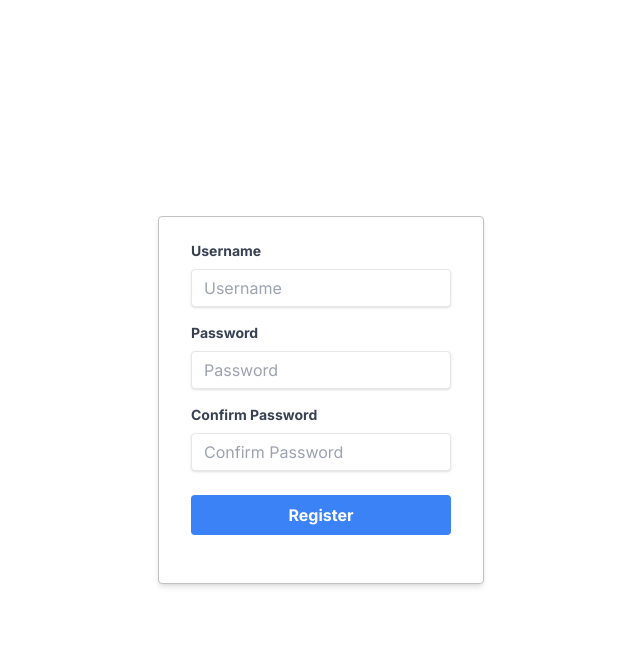
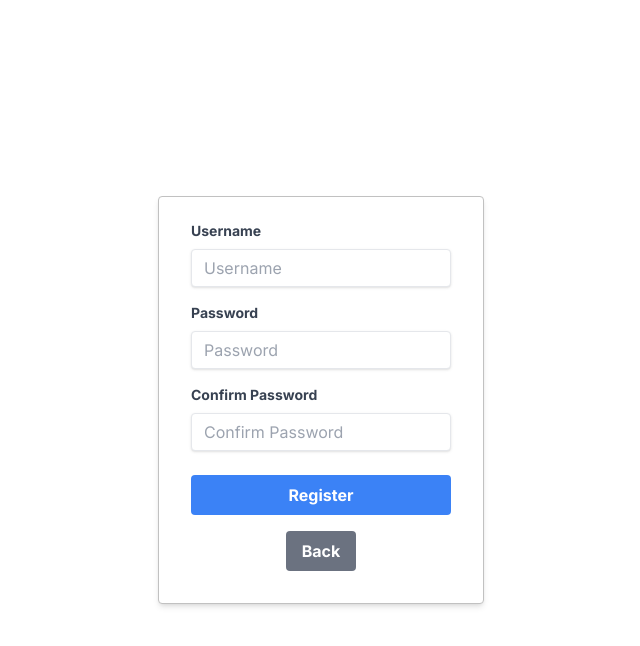
Before and after one commit to nandotjs/React-Task-App, a Next.js app: page / in a window 1280 px wide. Both pictures are taken after a click on the button "Register". Shown: the top 646 px of the page, without its empty margins (319-959 px from the left). Built offline with nearby package versions, Linux system fonts and the light colour scheme.

Commit message:
feat: add component separation and back button

```diff
--- a/src/app/components/login.tsx
+++ b/src/app/components/login.tsx
@@ -1,11 +1,11 @@
 "use client"
 
-import React, { useEffect, useState } from 'react';
+import React, { useState } from 'react';
 import RegisterCard from './register'; // Importe o componente RegisterCard
 import { useRouter } from 'next/navigation';
 
 interface LoginCardProps {
-    onRegisterClick: () => void; // Declare a propriedade onRegisterClick
+  onRegisterClick: () => void; // Declare a propriedade onRegisterClick
 }
 
 const LoginCard: React.FC<LoginCardProps> = ({ onRegisterClick }) => {
@@ -15,8 +15,6 @@ const LoginCard: React.FC<LoginCardProps> = ({ onRegisterClick }) => {
   const [usernameError, setUsernameError] = useState(false);
   const [passwordError, setPasswordError] = useState(false);
   const router = useRouter();
-
-
 
   const handleUsernameChange = (event: React.ChangeEvent<HTMLInputElement>) => {
     setUsername(event.target.value);
@@ -30,9 +28,9 @@ const LoginCard: React.FC<LoginCardProps> = ({ onRegisterClick }) => {
 
   const handleLogin = () => {
     if (!username.trim() || !password.trim()) {
-        setUsernameError(!username.trim());
-        setPasswordError(!password.trim());
-        return;
+      setUsernameError(!username.trim());
+      setPasswordError(!password.trim());
+      return;
     }
     console.log('Login:', { username, password });
     router.push('/dashboard');
@@ -42,9 +40,13 @@ const LoginCard: React.FC<LoginCardProps> = ({ onRegisterClick }) => {
     setShowRegister(true); // Quando o botão "Register" for clicado, exiba o RegisterCard
   };
 
+  const handleBackClick = () => {
+    setShowRegister(false); // Quando o botão "Voltar" for clicado, volte para o LoginCard
+  };
+
   return (
     <div className="flex justify-center items-center h-screen">
-      {!showRegister ? ( // Verifica se o RegisterCard deve ser exibido
+      {!showRegister ? (
         <div className="bg-white shadow-md rounded px-8 pt-6 pb-8 " style={{ borderColor: '#c1c1c1', borderWidth: '1px' }}>
 
           <div className="mb-4">
@@ -95,14 +97,14 @@ const LoginCard: React.FC<LoginCardProps> = ({ onRegisterClick }) => {
             <button
               className="bg-blue-500 hover:bg-blue-700 text-white font-bold py-2 px-4 rounded focus:outline-none focus:shadow-outline"
               type="button"
-              onClick={handleRegisterClick} // Chame a função handleRegisterClick quando o botão "Register" for clicado
+              onClick={handleRegisterClick}
             >
               Register
             </button>
           </div>
         </div>
       ) : (
-        <RegisterCard /> // Exibe o RegisterCard se showRegister for true
+        <RegisterCard onBackClick={handleBackClick} /> // Passa a função handleBackClick para o componente RegisterCard
       )}
     </div>
   );
--- a/src/app/components/register.tsx
+++ b/src/app/components/register.tsx
@@ -2,7 +2,11 @@
 
 import React, { useState } from 'react';
 
-const RegisterCard: React.FC = () => {
+interface RegisterCardProps {
+  onBackClick: () => void; // Adiciona a propriedade onBackClick para lidar com o clique no botão Voltar
+}
+
+const RegisterCard: React.FC<RegisterCardProps> = ({ onBackClick }) => {
   const [username, setUsername] = useState('');
   const [password, setPassword] = useState('');
   const [confirmPassword, setConfirmPassword] = useState('');
@@ -100,6 +104,16 @@ const RegisterCard: React.FC = () => {
           </button>
         </div>
 
+        {/* Adiciona o botão Voltar */}
+        <div className="flex justify-center">
+          <button
+            className="bg-gray-500 hover:bg-gray-700 text-white font-bold py-2 px-4 rounded focus:outline-none focus:shadow-outline"
+            type="button"
+            onClick={onBackClick} // Chama a função onBackClick quando o botão Voltar for clicado
+          >
+            Back
+          </button>
+        </div>
       </div>
     </div>
   );
--- a/src/app/components/task-modal.tsx
+++ b/src/app/components/task-list.tsx
@@ -1,11 +1,12 @@
 "use client";
+
 import React, { useState } from 'react';
+import Task from './task';
 
 const TaskList: React.FC = () => {
   const [tasks, setTasks] = useState<string[]>([]);
   const [newTask, setNewTask] = useState<string>('');
 
-  // Função para adicionar uma nova tarefa
   const handleAddTask = () => {
     if (newTask.trim()) {
       setTasks([...tasks, newTask]);
@@ -13,13 +14,11 @@ const TaskList: React.FC = () => {
     }
   };
 
-  // Função para excluir uma tarefa
   const handleDeleteTask = (index: number) => {
     const updatedTasks = tasks.filter((_, i) => i !== index);
     setTasks(updatedTasks);
   };
 
-  // Função para marcar uma tarefa como feita ou não feita
   const handleToggleTask = (index: number) => {
     const updatedTasks = tasks.map((task, i) =>
       i === index ? (task.includes('(Feito)') ? task.replace(' (Feito)', '') : task + ' (Feito)') : task
@@ -27,11 +26,7 @@ const TaskList: React.FC = () => {
     setTasks(updatedTasks);
   };
 
-  // Função para fazer logout
   const handleLogout = () => {
-    // Adicione a lógica de logout aqui, por exemplo, limpar o token de autenticação
-
-    // Redirecionamento para a tela de login
     window.location.href = '/';
   };
 
@@ -58,16 +53,9 @@ const TaskList: React.FC = () => {
         </div>
       </div>
       <div>
+        {/* Mapeia cada tarefa para o componente Task */}
         {tasks.map((task, index) => (
-          <div key={index} className={`flex justify-between items-center bg-gray-100 p-4 mb-2 rounded border ${task.includes('(Feito)') ? 'border-green-500' : 'border-gray-600'}`}>
-            <span className={`flex-grow ${task.includes('(Feito)') && 'line-through'}`}>{task}</span>
-            <div className="flex">
-              <button className="text-white bg-red-500 hover:bg-red-700 hover:text-white font-medium py-1 px-2 rounded-md mr-2 transition duration-300 ease-in-out" onClick={() => handleDeleteTask(index)}>Excluir</button>
-              <button className={`text-white font-medium py-1 px-2 rounded-md transition duration-300 ease-in-out ${task.includes('(Feito)') ? 'bg-red-500 hover:bg-red-700' : 'bg-green-500 hover:bg-green-800'}`} onClick={() => handleToggleTask(index)}>
-                {task.includes('(Feito)') ? 'Desfazer' : 'Feito'}
-              </button>
-            </div>
-          </div>
+          <Task key={index} task={task} index={index} onDelete={handleDeleteTask} onToggle={handleToggleTask} />
         ))}
       </div>
     </div>
--- /dev/null
+++ b/src/app/components/task.tsx
@@ -0,0 +1,26 @@
+"use client";
+
+import React from 'react';
+
+interface TaskProps {
+  task: string;
+  index: number;
+  onDelete: (index: number) => void;
+  onToggle: (index: number) => void;
+}
+
+const Task: React.FC<TaskProps> = ({ task, index, onDelete, onToggle }) => {
+  return (
+    <div className={`flex justify-between items-center bg-gray-100 p-4 mb-2 rounded border ${task.includes('(Feito)') ? 'border-green-500' : 'border-gray-600'}`}>
+      <span className={`flex-grow ${task.includes('(Feito)') && 'line-through'}`}>{task}</span>
+      <div className="flex">
+        <button className="text-white bg-red-500 hover:bg-red-700 hover:text-white font-medium py-1 px-2 rounded-md mr-2 transition duration-300 ease-in-out" onClick={() => onDelete(index)}>Excluir</button>
+        <button className={`text-white font-medium py-1 px-2 rounded-md transition duration-300 ease-in-out ${task.includes('(Feito)') ? 'bg-red-500 hover:bg-red-700' : 'bg-green-500 hover:bg-green-800'}`} onClick={() => onToggle(index)}>
+          {task.includes('(Feito)') ? 'Desfazer' : 'Feito'}
+        </button>
+      </div>
+    </div>
+  );
+};
+
+export default Task;
--- a/src/app/dashboard/page.tsx
+++ b/src/app/dashboard/page.tsx
@@ -1,5 +1,4 @@
-import Image from "next/image";
-import TaskList from "../components/task-modal";
+import TaskList from "../components/task-list";
 
 export default function Home() {
   return (
```
Lines whose indentation alone changed are shown as unchanged.
